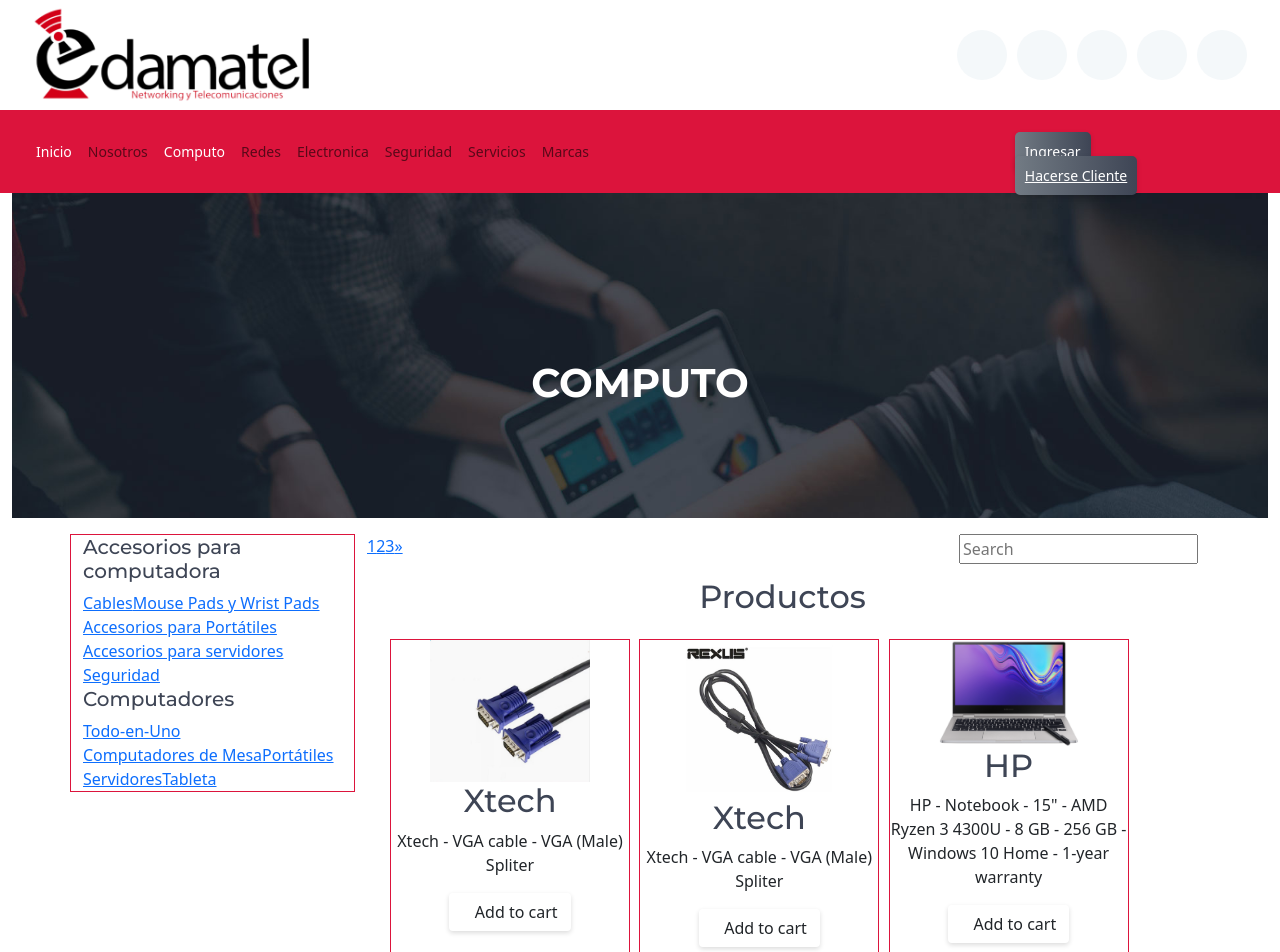
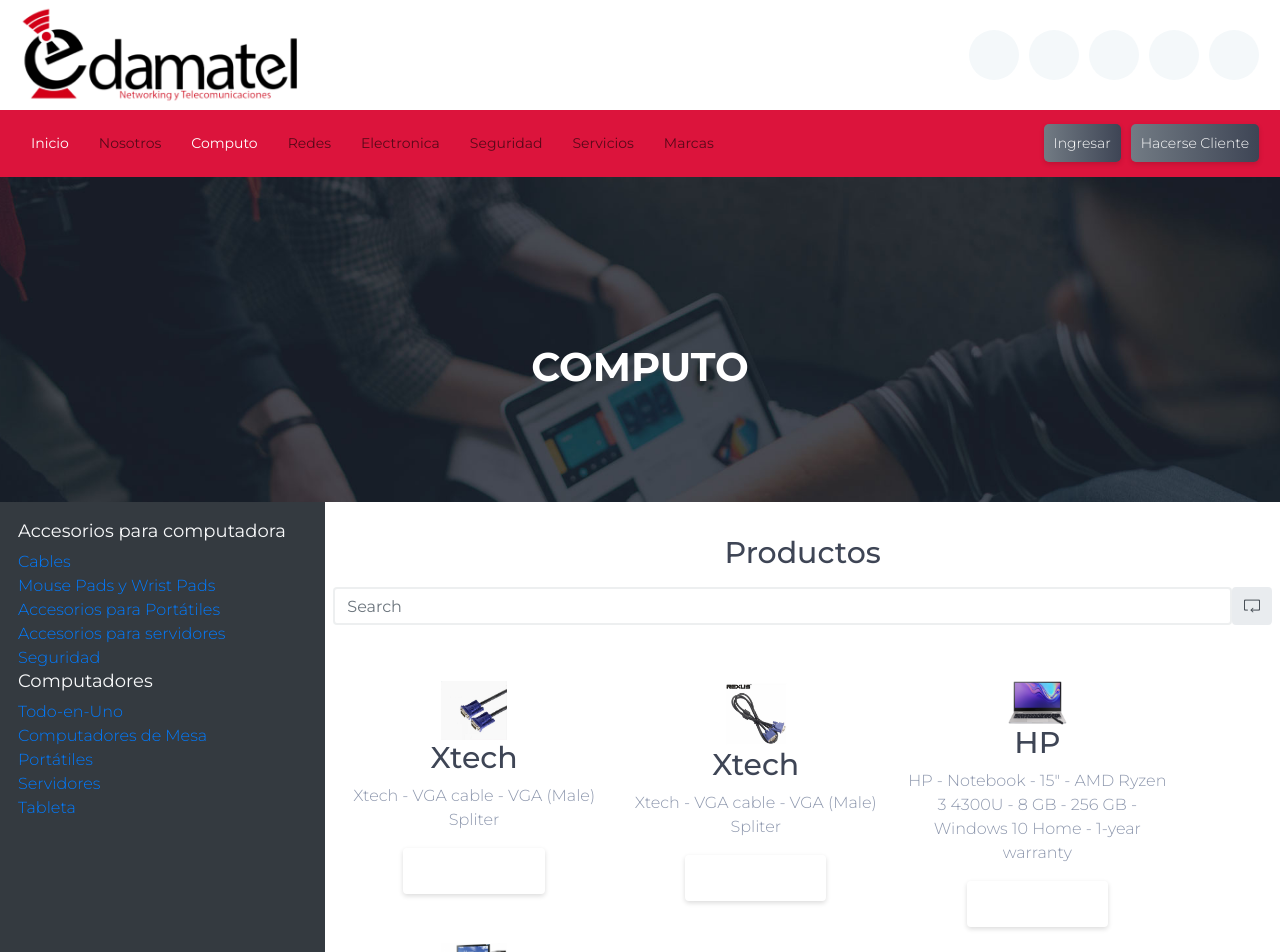
Before and after one commit to tyrerodr/Edamatel-Website, an Angular app: page /computo in a window 1280 px wide. Shown: the top 952 px of the page. Built offline with nearby package versions, Linux system fonts and the light colour scheme; a web font is replaced by a local one.

Commit message:
Merge branch 'main' of https://github.com/tyrerodr/Proyecto-Edamatel
# Conflicts:Tienda
#	src/app/apps/computo/computo.component.css
#	src/app/apps/computo/computo.component.html

```diff
--- a/src/app/apps/computo/computo.component.css
+++ b/src/app/apps/computo/computo.component.css
@@ -14,10 +14,8 @@
   max-width: 10rem;
   max-height: 10rem;
 }
- .brands_products{
-    border: 1px solid crimson;
-    height: 100%;
+
+.titleproducto{
+padding-top: 25px;
+padding-bottom: 40x;
 }
- .banner-innerpage{
-   margin-block-end: 1rem;
- }
--- a/src/app/apps/computo/computo.component.html
+++ b/src/app/apps/computo/computo.component.html
@@ -1,7 +1,3 @@
-<meta charset="utf-8">
-<meta name="viewport" content="width=device-width, initial-scale=1.0">
-<link href="https://cdn.jsdelivr.net/npm/bootstrap@5.1.3/dist/css/bootstrap.min.css" rel="stylesheet" integrity="sha384-1BmE4kWBq78iYhFldvKuhfTAU6auU8tT94WrHftjDbrCEXSU1oBoqyl2QvZ6jIW3" crossorigin="anonymous">
-
 <div
   class="banner-innerpage"
   style="background-image: url(assets/images/landingpage/banner-bg2.jpg)"
@@ -18,139 +14,97 @@
   </div>
 </div>
 
-<!-- ============================================================== -->
-<!-- Feature 22  -->
-<!-- ============================================================== -->
+
 
 <section>
-  <div class="container">
-    <div class="row">
-      <div class="col-sm-3">
-        <div class="left-sidebar row">
+      <div class="d-flex flex-row">
+        <div class="p-2 bd-highlight bg-dark w-50 ">
+          <div class="left-sidebar p-10">
+            <div class="brands_products"><!--brands_products-->
+              <h5 class="text-light">Accesorios para computadora</h5>
+              <div class="brands-name d-flex flex-column nav ">
+                  <li><a routerLink="/computo"> <span class="pull-right"></span>Cables</a></li>
+                  <li><a routerLink="/computo"> <span class="pull-right"></span>Mouse Pads y Wrist Pads</a></li>
+                  <li><a routerLink="/computo"> <span class="pull-right"></span>Accesorios para Portátiles</a></li>
+                  <li><a routerLink="/computo"> <span class="pull-right"></span>Accesorios para servidores</a></li>
+                  <li><a routerLink="/computo"> <span class="pull-right"></span>Seguridad</a></li>
+              </div>
+              <h5 class="text-light" >Computadores</h5>
+              <div class="Computadores-name d-flex flex-column nav">
+                  <li><a routerLink="/computo"> <span class="pull-right"></span>Todo-en-Uno</a></li>
+                  <li><a routerLink="/computo"> <span class="pull-right"></span>Computadores de Mesa</a></li>
+                  <li><a routerLink="/computo"> <span class="pull-right"></span>Portátiles</a></li>
+                  <li><a routerLink="/computo"> <span class="pull-right"></span>Servidores</a></li>
+                  <li><a routerLink="/computo"> <span class="pull-right"></span>Tableta</a></li>
 
-          <div class="brands_products"><!--brands_products-->
-            <h5>Accesorios para computadora</h5>
-            <div class="brands-name">
-              <ul class="nav nav-pills nav-stacked">
-                <li><a href=""> <span class="pull-right"></span>Cables</a></li>
-                <li><a href=""> <span class="pull-right"></span>Mouse Pads y Wrist Pads</a></li>
-                <li><a href=""> <span class="pull-right"></span>Accesorios para Portátiles</a></li>
-                <li><a href=""> <span class="pull-right"></span>Accesorios para servidores</a></li>
-                <li><a href=""> <span class="pull-right"></span>Seguridad</a></li>
-              </ul>
-            </div>
-            <h5>Computadores</h5>
-            <div class="Computadores-name">
-              <ul class="nav nav-pills nav-stacked">
-                <li><a href=""> <span class="pull-right"></span>Todo-en-Uno</a></li>
-                <li><a href=""> <span class="pull-right"></span>Computadores de Mesa</a></li>
-                <li><a href=""> <span class="pull-right"></span>Portátiles</a></li>
-                <li><a href=""> <span class="pull-right"></span>Servidores</a></li>
-                <li><a href=""> <span class="pull-right"></span>Tableta</a></li>
+              </div>
+            </div><!--/brands_products-->
 
-              </ul>
-            </div>
-          </div><!--/brands_products-->
+          </div>
+        </div>
 
 
+        <div class="Producto p-2 bd-highlight d-flex flex-row flex-column padding-right">
+            <h2 class="titleproducto text-center bd-highlight ">Productos</h2>
 
+            <div class="input-group rounded pb-5 pt-2">
+              <input type="search" class="form-control rounded" placeholder="Search" aria-label="Search"
+              aria-describedby="search-addon" />
+              <span class="input-group-text border-0" id="search-addon">
+                <i class="sl-icon-loop"></i>
+              </span>
+            </div>
+
+
+            <div class="features_items"><!--features_items-->
+            <div class="p-2 bd-highlight">
+                <div class="single-products">
+                  <div class="productinfo text-center">
+                    <img class="h-25 w-25" src="assets\images\product\cable1.jpg"  alt="" />
+                    <h2>Xtech</h2>
+                    <p>Xtech - VGA cable - VGA (Male) Spliter</p>
+                    <a href="#" class="btn btn-default add-to-cart"><i class="glyphicon glyphicon-shopping-cart"></i>Add to cart</a>
+                  </div>
+                </div>
+
+            </div>
+
+            <div class="p-2 bd-highlight">
+                <div class="single-products">
+                  <div class="productinfo text-center">
+                    <img class="h-25 w-25" src="assets\images\product\cable2.jpg"  alt="" />
+                    <h2>Xtech</h2>
+                    <p>Xtech - VGA cable - VGA (Male) Spliter</p>
+                    <a href="#" class="btn btn-default add-to-cart"><i class="glyphicon glyphicon-shopping-cart"></i>Add to cart</a>
+                  </div>
+              </div>
+            </div>
+
+            <div class="p-2 bd-highlight">
+                <div class="single-products">
+                  <div class="productinfo text-center">
+                    <img class="h-25 w-25" src="assets\images\product\Notebook1.jpg"  alt="" />
+                    <h2>HP</h2>
+                    <p>HP - Notebook - 15" - AMD Ryzen 3 4300U - 8 GB - 256 GB - Windows 10 Home - 1-year warranty</p>
+                    <a href="#" class="btn btn-default add-to-cart"><i class="glyphicon glyphicon-shopping-cart"></i>Add to cart</a>
+                  </div>
+              </div>
+            </div>
+
+            <div class="p-2 bd-highlight">
+                <div class="single-products">
+                  <div class="productinfo text-center">
+                    <img class="h-25 w-25" src="assets\images\product\pc1.jpg"  alt="" />
+                    <h2>HP</h2>
+                    <p>HP - AIO 205 G4 - Actualizable a Windows 11 - 21.5" HD no Touch - AMD Athlon Silver 2.3 a 3.2Ghz 2Core</p>
+                    <a href="#" class="btn btn-default add-to-cart"><i class="glyphicon glyphicon-shopping-cart"></i>Add to cart</a>
+                  </div>
+              </div>
+            </div>
+
+
+          </div><!--features_items-->
         </div>
       </div>
-      <br>
-      <br>
-      <br>
-      <br>
 
-
-      <div class="Producto col-sm-9 padding-right">
-
-
-          <div class="search_box pull-right">
-            <input type="text" placeholder="Search"/>
-          </div>
-
-        <ul class="pagination">
-            <li class="active"><a href="">1</a></li>
-            <li><a href="">2</a></li>
-            <li><a href="">3</a></li>
-            <li><a href="">&raquo;</a></li>
-          </ul>
-
-          <h2 class="title text-center">Productos</h2>
-
-          <div class="features_items"><!--features_items-->
-          <div class="col-sm-4">
-            <div class="product-image-wrapper">
-              <div class="single-products">
-                <div class="productinfo text-center">
-                  <img src="assets\images\product\cable1.jpg"  alt="" />
-                  <h2>Xtech</h2>
-                  <p>Xtech - VGA cable - VGA (Male) Spliter</p>
-                  <a href="#" class="btn btn-default add-to-cart"><i class="fa fa-shopping-cart"></i>Add to cart</a>
-                </div>
-              </div>
-
-            </div>
-          </div>
-          <div class="col-sm-4">
-            <div class="product-image-wrapper">
-              <div class="single-products">
-                <div class="productinfo text-center">
-                  <img src="assets\images\product\cable2.jpg"  alt="" />
-                  <h2>Xtech</h2>
-                  <p>Xtech - VGA cable - VGA (Male) Spliter</p>
-                  <a href="#" class="btn btn-default add-to-cart"><i class="fa fa-shopping-cart"></i>Add to cart</a>
-                </div>
-
-              </div>
-
-            </div>
-          </div>
-          <div class="col-sm-4">
-            <div class="product-image-wrapper">
-              <div class="single-products">
-                <div class="productinfo text-center">
-                  <img src="assets\images\product\Notebook1.jpg"  alt="" />
-                  <h2>HP</h2>
-                  <p>HP - Notebook - 15" - AMD Ryzen 3 4300U - 8 GB - 256 GB - Windows 10 Home - 1-year warranty</p>
-                  <a href="#" class="btn btn-default add-to-cart"><i class="fa fa-shopping-cart"></i>Add to cart</a>
-                </div>
-
-              </div>
-
-            </div>
-          </div>
-          <div class="col-sm-4">
-            <div class="product-image-wrapper">
-              <div class="single-products">
-                <div class="productinfo text-center">
-                  <img src="assets\images\product\pc1.jpg"  alt="" />
-                  <h2>HP</h2>
-                  <p>HP - AIO 205 G4 - Actualizable a Windows 11 - 21.5" HD no Touch - AMD Athlon Silver 2.3 a 3.2Ghz 2Core</p>
-                  <a href="#" class="btn btn-default add-to-cart"><i class="fa fa-shopping-cart"></i>Add to cart</a>
-                </div>
-
-              </div>
-
-            </div>
-          </div>
-
-
-
-        </div><!--features_items-->
-      </div>
-    </div>
-  </div>
-</section>
-
-<!-- ============================================================== -->
-<!-- End Feature 1  -->
-<!-- ============================================================== -->
-
-<!-- ============================================================== -->
-<!-- Call to action -->
-<!-- ============================================================== -->
-
-<!-- ============================================================== -->
-<!-- End Call to action -->
-<!-- ============================================================== -->
+  </section>
```
Lines whose indentation alone changed are shown as unchanged.
